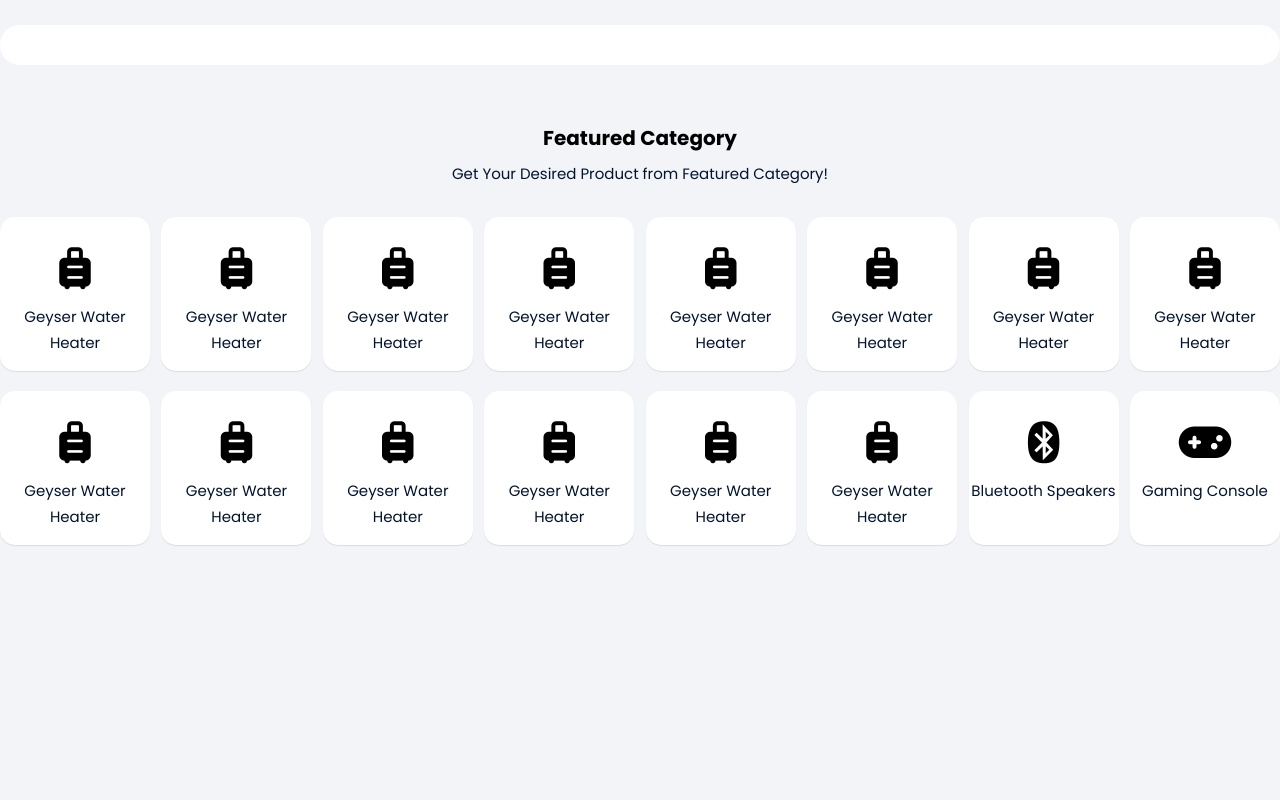
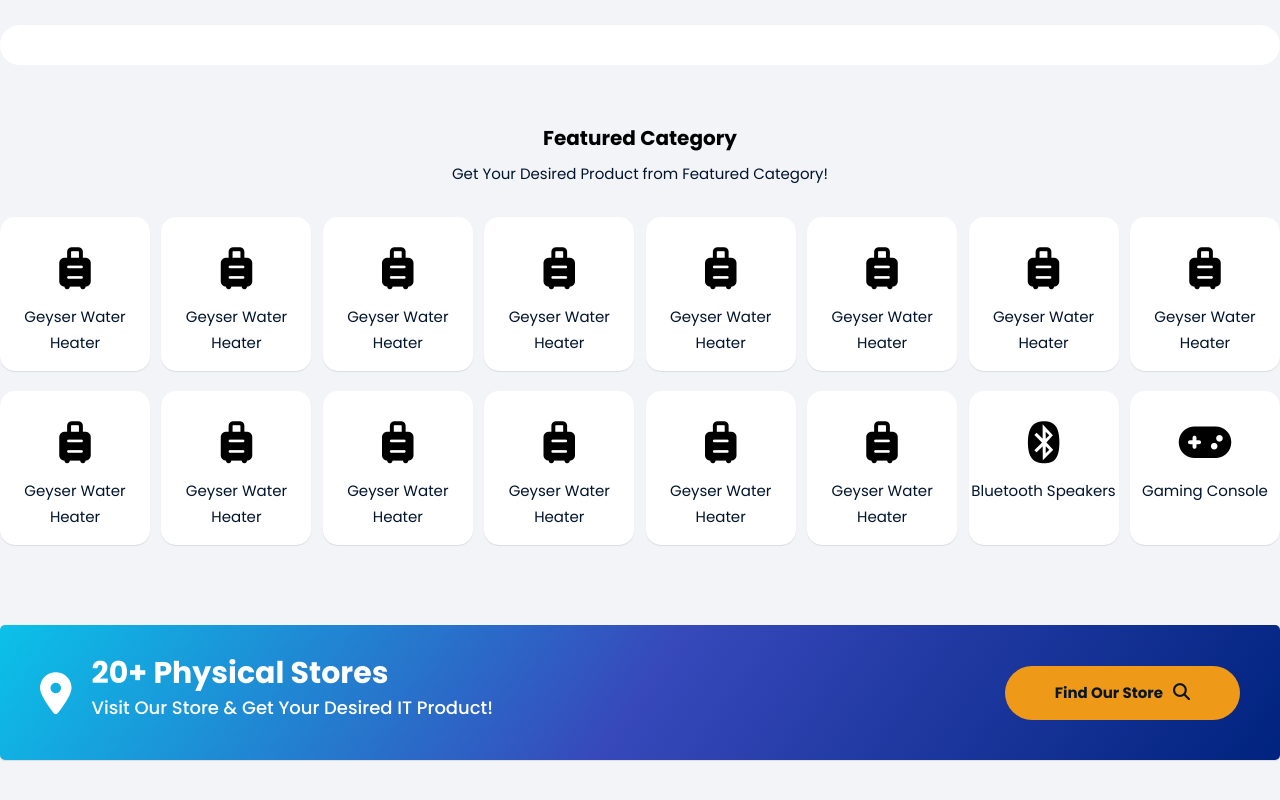
Before and after one commit to ajoy-code-dreamer/startech-bd, a plain HTML site: page index.html in a window 1280 px wide. Shown: the part 818-1618 px from the top of the page. Before the commit the page ends 1393 px from the top, so only its background shows below. Drawn offline with Linux system fonts and the light colour scheme.

Commit message:
added store locator section

```diff
--- a/css/style.css
+++ b/css/style.css
@@ -165,7 +165,7 @@ body {
   color: var(--white-clr);
   padding: 15px 20px;
   font-weight: 700;
-  background-color: #3749ba;
+  background: linear-gradient(125deg, #0bc1e9, #3749bb, #00237e);
   border-radius: 5px;
   -webkit-border-radius: 5px;
   -moz-border-radius: 5px;
@@ -376,6 +376,7 @@ nav {
   -moz-border-radius: 15px;
   -ms-border-radius: 15px;
   -o-border-radius: 15px;
+  cursor: pointer;
 }
 .category_icon {
   font-size: 42px;
@@ -386,10 +387,107 @@ nav {
   color: #01132d;
   line-height: 26px;
   font-weight: var(--regular-weight);
+  transition: var(--transition);
+  -webkit-transition: var(--transition);
+  -moz-transition: var(--transition);
+  -ms-transition: var(--transition);
+  -o-transition: var(--transition);
+}
+.category_item:hover .category_item_name {
+  color: #d51e0b;
 }
 /* ==================== category section css end here ================== */
 
 /* ==================== store section css start here ================== */
+#store {
+  padding: 50px 0;
+}
+.store_section_wrapper {
+  background: linear-gradient(125deg, #0bc1e9, #3749bb, #00237e);
+  color: #fff;
+  border-radius: 5px;
+  box-shadow: 0 1px 1px rgba(0, 0, 0, 0.1);
+  -webkit-border-radius: 5px;
+  -moz-border-radius: 5px;
+  -ms-border-radius: 5px;
+  -o-border-radius: 5px;
+  padding: 30px 40px;
+  display: flex;
+  align-items: center;
+}
+.location_icon {
+  font-size: 42px;
+  padding-right: 20px;
+}
+.store_name_wrapper h2 {
+  font-size: 30px;
+  line-height: 36px;
+  margin-bottom: 5px;
+  font-weight: var(--bold-weight);
+}
+.store_name_wrapper h3 {
+  font-size: 18px;
+  line-height: 24px;
+  margin-bottom: 10px;
+  font-weight: var(--medium-weight);
+  margin-bottom: 10px;
+}
+.store_locate_btn {
+  margin-left: auto;
+  background-color: #ef9919;
+  padding: 17px 50px;
+  border-radius: 50px;
+  font-size: 15px;
+  line-height: 20px;
+  color: #081621;
+  font-weight: var(--bold-weight);
+  -webkit-border-radius: 50px;
+  -moz-border-radius: 50px;
+  -ms-border-radius: 50px;
+  -o-border-radius: 50px;
+  transition: var(--transition);
+  -webkit-transition: var(--transition);
+  -moz-transition: var(--transition);
+  -ms-transition: var(--transition);
+  -o-transition: var(--transition);
+  position: relative;
+  overflow: hidden;
+}
+.store_locate_btn i {
+  margin-left: 10px;
+  font-size: 17px;
+}
+.store_locate_btn::after {
+  content: "";
+  position: absolute;
+  width: 100%;
+  height: 100%;
+  border-radius: 50px;
+  background-color: rgba(8, 22, 33, 0.3);
+  -webkit-border-radius: 50px;
+  -moz-border-radius: 50px;
+  -ms-border-radius: 50px;
+  -o-border-radius: 50px;
+  left: 0;
+  bottom: 0;
+  transition: var(--transition);
+  -webkit-transition: var(--transition);
+  -moz-transition: var(--transition);
+  -ms-transition: var(--transition);
+  -o-transition: var(--transition);
+  transform: translateY(-100px);
+  -webkit-transform: translateY(-100px);
+  -moz-transform: translateY(-100px);
+  -ms-transform: translateY(-100px);
+  -o-transform: translateY(-100px);
+}
+.store_locate_btn:hover::after {
+  transform: translateY(-0px);
+  -webkit-transform: translateY(-0px);
+  -moz-transform: translateY(-0px);
+  -ms-transform: translateY(-0px);
+  -o-transform: translateY(-0px);
+}
 
 /* ==================== store section css end here ================== */
 
--- a/index.html
+++ b/index.html
@@ -289,7 +289,18 @@
     <!-- ============ category section end here ============= -->
     <!-- ================= store section start here ==================== -->
     <section id="store">
-      <div class="container"></div>
+      <div class="container">
+        <div class="store_section_wrapper">
+          <div class="location_icon">
+            <i class="fa-solid fa-location-dot"></i>
+          </div>
+          <div class="store_name_wrapper">
+            <h2>20+ Physical Stores</h2>
+            <h3>Visit Our Store & Get Your Desired IT Product!</h3>
+          </div>
+          <a href="#" class="store_locate_btn">Find Our Store<i class="fa-solid fa-magnifying-glass"></i></a>
+        </div>
+      </div>
     </section>
     <!-- ================= store section end here ==================== -->
 
```
